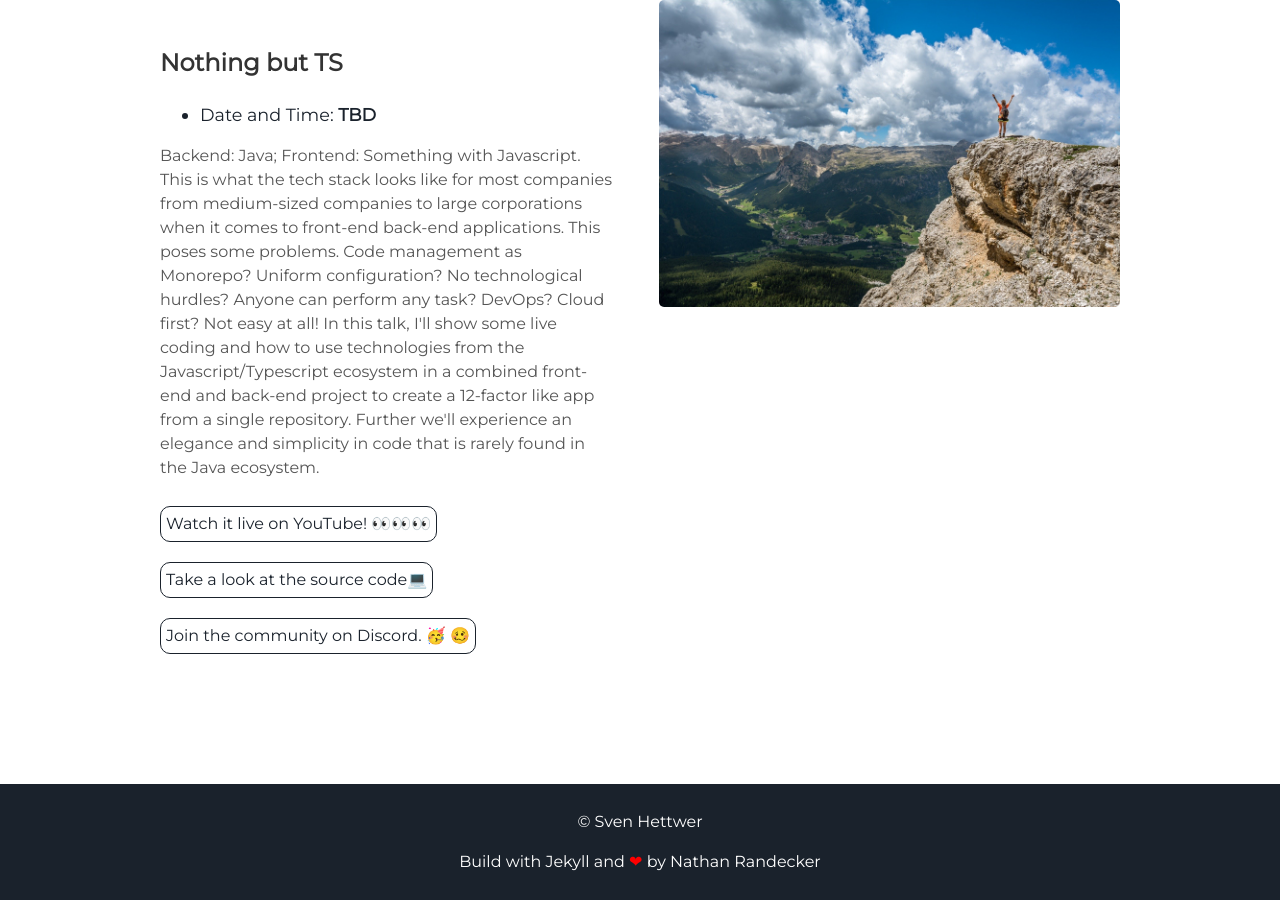
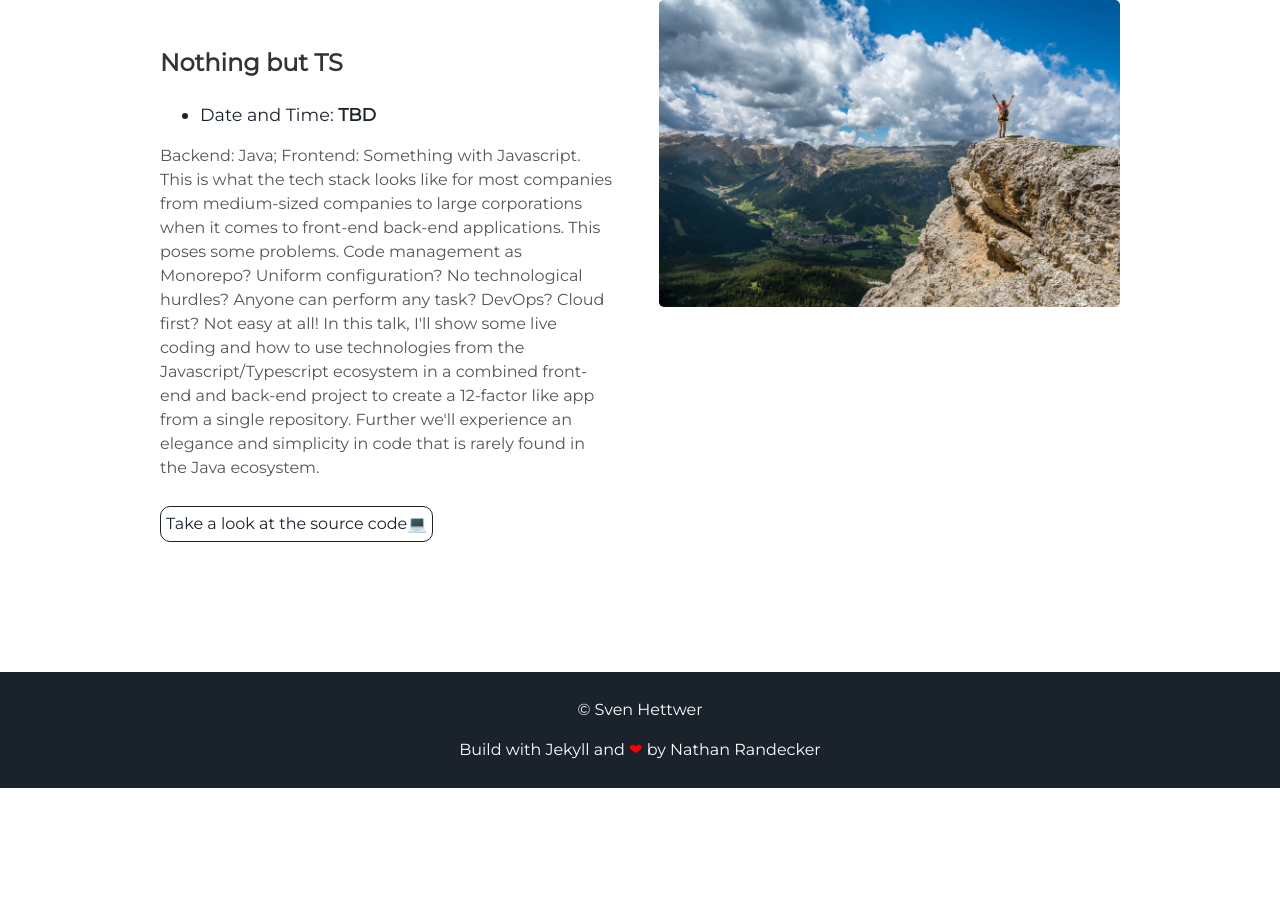
Before and after one commit to svettwer/svettwer.github.io, a Jekyll site: the page built from index.markdown, in a window 1280 px wide and 900 px high, scrolled down 1811 px. Built offline with Jekyll 4.4.1, drawn with Linux system fonts in a browser that asks for light colours; after the commit the page ends 2599 px from its top, so only the background shows below that.

Commit message:
Removed twitch and youtube. Currently not time for that

```diff
--- a/_includes/header.html
+++ b/_includes/header.html
@@ -8,8 +8,8 @@
             <a aria-label="Send email" href="mailto:{{site.email}}"><i class="icon fa fa-envelope"></i></a>
             <a aria-label="My Twitter" target="_blank" href="{{site.twitter_url}}"><i class="icon fa fa-twitter" aria-hidden="true"></i></a>
             <a aria-label="My Github" target="_blank" href="{{site.github_url}}"><i class="icon fa fa-github-alt" aria-hidden="true"></i></a>
-            <a aria-label="My YouTube" target="_blank" href="{{site.youtube_url}}"><i class="icon fa fa-youtube" aria-hidden="true"></i></a>
-            <a aria-label="My Twitch" target="_blank" href="{{site.twitch_url}}"><i class="icon fa fa-twitch" aria-hidden="true"></i></a>
+<!--            <a aria-label="My YouTube" target="_blank" href="{{site.youtube_url}}"><i class="icon fa fa-youtube" aria-hidden="true"></i></a>-->
+<!--            <a aria-label="My Twitch" target="_blank" href="{{site.twitch_url}}"><i class="icon fa fa-twitch" aria-hidden="true"></i></a>-->
         </div>
         <div class="header-links">
             <a class="link" href="#about" data-scroll>About Me</a>
--- a/_includes/next-talks.html
+++ b/_includes/next-talks.html
@@ -11,8 +11,8 @@
       <li>Date and Time: <strong>TBD</strong></li>
     </ul>
     <p>Backend: Java; Frontend: Something with Javascript. This is what the tech stack looks like for most companies from medium-sized companies to large corporations when it comes to front-end back-end applications. This poses some problems. Code management as Monorepo? Uniform configuration? No technological hurdles? Anyone can perform any task? DevOps? Cloud first? Not easy at all! In this talk, I'll show some live coding and how to use technologies from the Javascript/Typescript ecosystem in a combined front-end and back-end project to create a 12-factor like app from a single repository. Further we'll experience an elegance and simplicity in code that is rarely found in the Java ecosystem.</p>
-    <a class="project-link" href="{{site.youtube_url}}">Watch it live on YouTube! 👀👀👀</a>
+<!--    <a class="project-link" href="{{site.youtube_url}}">Watch it live on YouTube! 👀👀👀</a>-->
     <a class="project-link" href="https://github.com/svettwer/nothing-but-ts">Take a look at the source code💻</a>
-    <a class="project-link" href="{{site.discord_url}}">Join the community on Discord. 🥳 🥴</a>
+<!--    <a class="project-link" href="{{site.discord_url}}">Join the community on Discord. 🥳 🥴</a>-->
   </div>
 </div>
```
